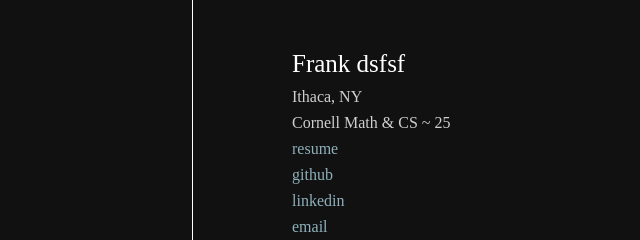
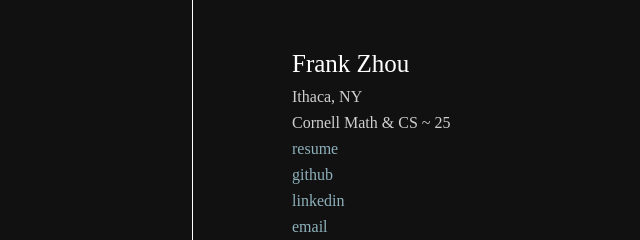
Before and after one commit to FZcuber/FZcuber.github.io, a plain HTML site: page index.html in a window 1280 px wide. Shown: the top 240 px of the page, 448-1088 px from the left. Drawn offline with Linux system fonts and the light colour scheme; no server answers.

Commit message:
complete

```diff
--- a/index.html
+++ b/index.html
@@ -30,7 +30,7 @@
     </div>
     <div id="right">
         <div id="main-wrapper">
-            <div id="header">Frank dsfsf</div>
+            <div id="header">Frank Zhou</div>
             <div class="item">Ithaca, NY</div>
             <div class="item">Cornell Math & CS ~ 25</div>
             <div class="item"><a href='/misc/SWE Resume.pdf'>resume</a></div>
```
